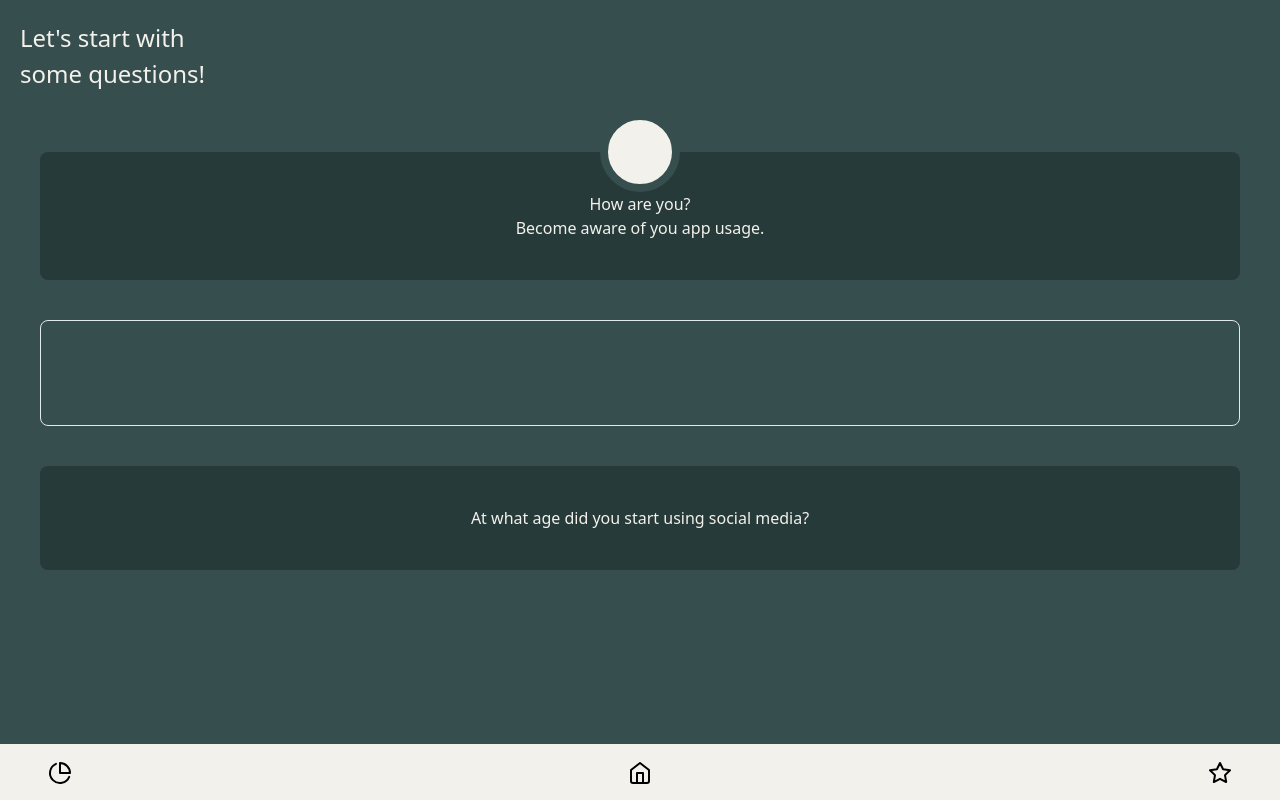
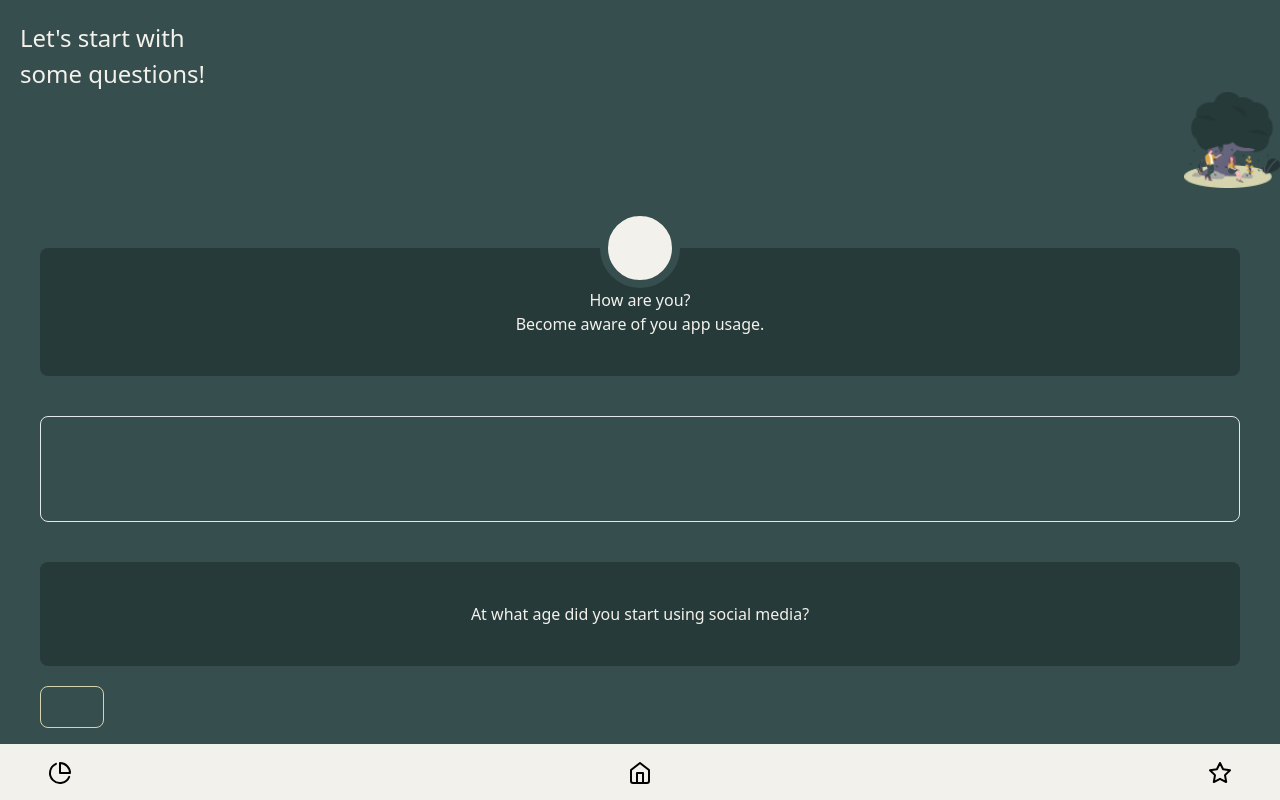
Before and after one commit to A-TEAM-FONTYS/Frontend, a Vue app: page / in a window 1280 px wide. Built offline with nearby package versions, Linux system fonts and the light colour scheme.

Commit message:
test commit

```diff
--- a/src/views/questions/index.vue
+++ b/src/views/questions/index.vue
@@ -1,33 +1,16 @@
 <template>
-  <div id="app" class="bg-gray-200 w-full h-screen bg-limed-spruce">
-    <NavBar />
-  </div>
-</template>
-
-<script>
-import NavBar from '@/components/base/NavBarComponent'
-
-export default {
-  components: {
-    NavBar
-  }
-}
-</script>
-
-<style lang="scss"></style>
   <div class="bg-outer-space h-max w-max p-6 text-pampas">
     <div>
-      <h1 class="font-serif text-3xl">Let's start with some questions
-      </h1>
+      <h1 class="font-serif text-3xl">Let's start with some questions</h1>
       <div class="row-span-2">
         <div class="flex justify-end">
-        <img src="@/assets/Boom.png" class="w-24 h-24"/>
+          <img src="@/assets/Boom.png" class="w-24 h-24" />
         </div>
       </div>
     </div>
     <div class="flex justify-center">
       <div class="w-20 h-20 rounded-full bg-pampas border-8 border-outer-space">
-          <img class="mt-4" src="@/assets/QuestionMark.png">
+        <img class="mt-4" src="@/assets/QuestionMark.png" />
       </div>
     </div>
     <div class="-mt-10 w-full h-32 bg-limed-spruce rounded-lg text-center text-pampas">
@@ -37,7 +20,8 @@ export default {
       </div>
     </div>
     <input
-        class="mt-5 bg-transparent rounded-lg text-sm w-full h-16 font-serif text-pampas border-2 border-limed-spruce" placeholder="Enter your answer here."
+      class="mt-5 bg-transparent rounded-lg text-sm w-full h-16 font-serif text-pampas border-2 border-limed-spruce"
+      placeholder="Enter your answer here."
       type="text"
     />
     <div class="mt-10 w-full h-16 bg-limed-spruce rounded-lg text-center text-pampas">
@@ -47,36 +31,50 @@ export default {
     </div>
     <div class="mt-5 text-pampas flex justify-center">
       <input
-          v-model.number="number" type="number" step="1"
-          class="bg-transparent rounded-lg font-serif border-2 border-limed-spruce h-auto w-12">
+        v-model.number="number"
+        type="number"
+        step="1"
+        class="bg-transparent rounded-lg font-serif border-2 border-limed-spruce h-auto w-12"
+      />
     </div>
     <div class="mt-10 w-full h-16 bg-limed-spruce rounded-lg text-center text-pampas">
       <div class="inline-block align-bottom">
-                <p class="text-s font-serif font-light mt-5">In your opinion, when is social media healthy for you?</p>
+        <p
+          class="text-s font-serif font-light mt-5"
+        >In your opinion, when is social media healthy for you?</p>
       </div>
     </div>
     <input
-        class="mt-5 bg-transparent rounded-lg text-sm w-full h-16 font-serif text-pampas border-2 border-limed-spruce" placeholder="Enter your answer here."
+      class="mt-5 bg-transparent rounded-lg text-sm w-full h-16 font-serif text-pampas border-2 border-limed-spruce"
+      placeholder="Enter your answer here."
       type="text"
     />
     <div class="mt-10 w-full h-16 bg-limed-spruce rounded-lg text-center text-pampas">
       <div class="inline-block align-bottom">
-                <p class="text-s font-serif font-light mt-5">In your opinion, when is social media unhealthy for you?</p>
+        <p
+          class="text-s font-serif font-light mt-5"
+        >In your opinion, when is social media unhealthy for you?</p>
       </div>
     </div>
     <input
-        class="mt-5 bg-transparent rounded-lg text-sm w-full h-16 font-serif text-pampas border-2 border-limed-spruce" placeholder="Enter your answer here."
+      class="mt-5 bg-transparent rounded-lg text-sm w-full h-16 font-serif text-pampas border-2 border-limed-spruce"
+      placeholder="Enter your answer here."
       type="text"
     />
     <div class="mt-10 w-full h-16 bg-limed-spruce rounded-lg text-center text-pampas">
       <div class="inline-block align-bottom">
-                <p class="text-s font-serif font-light mt-5">How much messages do you think you get on social media daily?</p>
+        <p
+          class="text-s font-serif font-light mt-5"
+        >How much messages do you think you get on social media daily?</p>
       </div>
     </div>
     <div class="mt-5 text-pampas flex justify-center">
       <input
-          v-model.number="number" type="number" step="1"
-          class="bg-transparent rounded-lg font-serif border-2 border-limed-spruce h-auto w-12">
+        v-model.number="number"
+        type="number"
+        step="1"
+        class="bg-transparent rounded-lg font-serif border-2 border-limed-spruce h-auto w-12"
+      />
     </div>
     <div class="mt-10 w-full h-16 bg-limed-spruce rounded-lg text-center text-pampas">
       <div class="inline-block align-bottom">
@@ -85,18 +83,26 @@ export default {
     </div>
     <div class="mt-5 text-pampas flex justify-center">
       <input
-          v-model.number="number" type="number" step="1"
-          class="bg-transparent rounded-lg font-serif border-2 border-limed-spruce h-auto w-12">
+        v-model.number="number"
+        type="number"
+        step="1"
+        class="bg-transparent rounded-lg font-serif border-2 border-limed-spruce h-auto w-12"
+      />
     </div>
     <div class="mt-10 w-full h-16 bg-limed-spruce rounded-lg text-center text-pampas">
       <div class="inline-block align-bottom">
-                <p class="text-s font-serif font-light mt-5">How much value do you hold for comments on your social media?</p>
+        <p
+          class="text-s font-serif font-light mt-5"
+        >How much value do you hold for comments on your social media?</p>
       </div>
     </div>
     <div class="mt-5 text-pampas flex justify-center">
       <input
-          v-model.number="number" type="number" step="1"
-          class="bg-transparent rounded-lg font-serif border-2 border-limed-spruce h-auto w-12">
+        v-model.number="number"
+        type="number"
+        step="1"
+        class="bg-transparent rounded-lg font-serif border-2 border-limed-spruce h-auto w-12"
+      />
     </div>
   </div>
 </template>
--- a/src/views/questions/index2.vue
+++ b/src/views/questions/index2.vue
@@ -5,6 +5,11 @@
       <div class="text-pampas text-2xl">
         Let's start with
         <br />some questions!
+      </div>
+      <div class="row-span-2">
+        <div class="flex justify-end">
+          <img src="@/assets/Boom.png" class="w-24 h-24" />
+        </div>
       </div>
     </div>
 
@@ -21,6 +26,14 @@
       <div
         class="rounded-lg p-10 mt-5 mb-5 bg-limed-spruce text-pampas text-center"
       >At what age did you start using social media?</div>
+      <input
+        type="number"
+        name
+        id
+        min="0"
+        max="90"
+        class="bg-outer-space border border-green-mist rounded-lg text-center px-4 py-2 w-16"
+      />
     </div>
   </div>
 </template>
```
Lines whose indentation alone changed are shown as unchanged.
